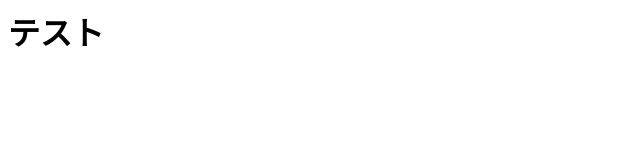
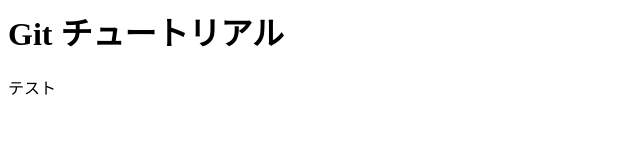
Before and after one commit to satomm/git_tutorial, a plain HTML site: page index.html in a window 1280 px wide. Shown: the whole page, without its empty margins (0-640 px from the left). Drawn offline with Linux system fonts and the light colour scheme.

```diff
--- a/index.html
+++ b/index.html
@@ -1 +1,2 @@
-<h1>テスト</h1>
+<h1>Git チュートリアル</h1>
+<p>テスト</p>
```
